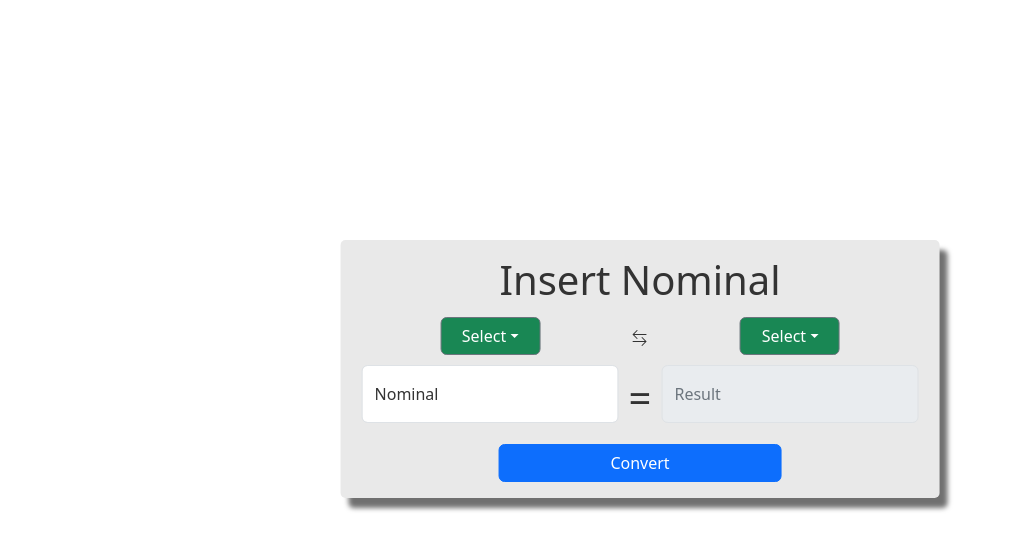
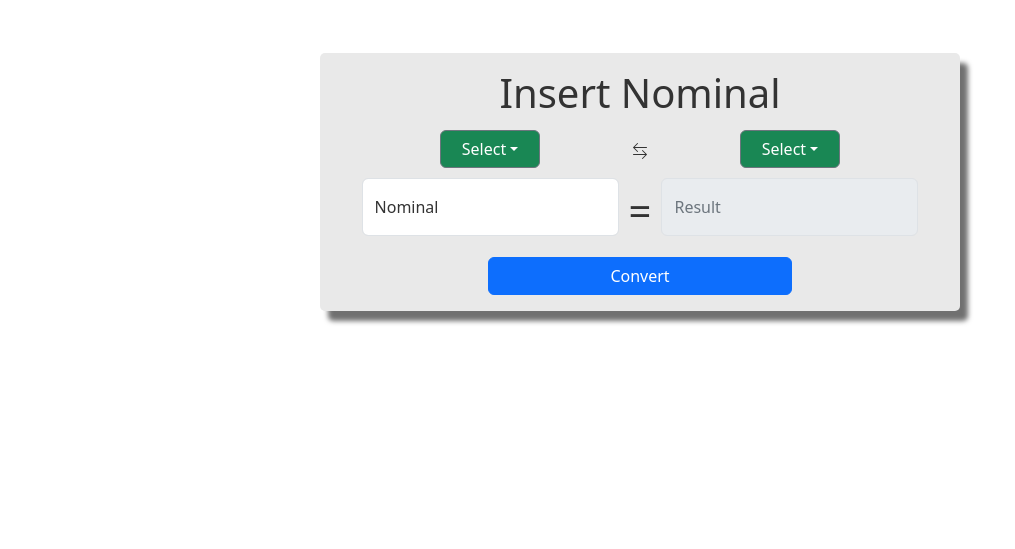
Before and after one commit to dapitdh/money_changer, a plain HTML site: page index.html in a window 1280 px wide. Shown: the part 79-628 px from the top of the page, without its empty margins (0-1015 px from the left). Drawn offline with nearby package versions, Linux system fonts and the light colour scheme; no server answers.

Commit message:
push responsif

```diff
--- a/index.html
+++ b/index.html
@@ -13,8 +13,9 @@
         <h1><span><img src="asset/favicon.png" alt="" width="60px" height="60px"></span>Quick Money Changer</h1>
     </header>
 
-    <div id="contain" class="p-3 mt-5">
+    <div id="contain" class="p-3 mt-5 flex-container mx-auto">
         <h1>Insert Nominal</h1>
+        <center>
         <form action="">
             <table id="container">
                 <tr>
@@ -59,6 +60,7 @@
                 </tr>
             </table>
         </form>
+    </center>
         <button id="convert" type="submit" class="btn btn-primary w-50">Convert</button>
     </div>
 
--- a/style.css
+++ b/style.css
@@ -6,19 +6,48 @@
 #contain {
     color: #333;
     text-align: center;
-    position: absolute;
-    top: 50%;
-    left: 50%;
-    transform: translate(-50%, -50%);
     background-color: #e9e9e9;
     border-radius: 5px;
+    margin-left: 2rem;
+    margin-right: 2rem;
+    width: 80%;
     box-shadow: 8px 10px 5px 0px rgba(0,0,0,0.56);
     -webkit-box-shadow: 8px 10px 5px 0px rgba(0,0,0,0.56);
     -moz-box-shadow: 8px 10px 5px 0px rgba(0,0,0,0.56);
+    padding: 20px; /* Tambahkan padding agar konten dalam #contain tidak terlalu menempel pada tepi */
+}
+
+body {
+    display: flex;
+    flex-direction: column;
+    height: 100vh;
+    margin: 0;
+}
+
+.flex-container {
+    align-items: center;
+    justify-content: center;
+}
+
+footer {
+    padding-top: 20px;
+}
+
+@media (max-width: 320px) {
+    #contain {
+        width: 90%;
+    }
+}
+
+@media (min-width: 768px) {
+    #contain {
+        width: 50%;
+    }
 }
 
 #container tr td {
     padding: 5px;
+    text-align: center;
 }
 
 #dp1 ul li, #dp2 ul li {
```
